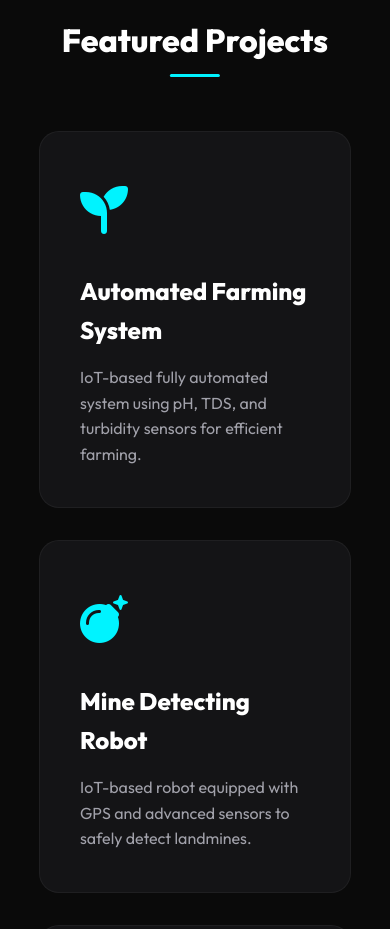
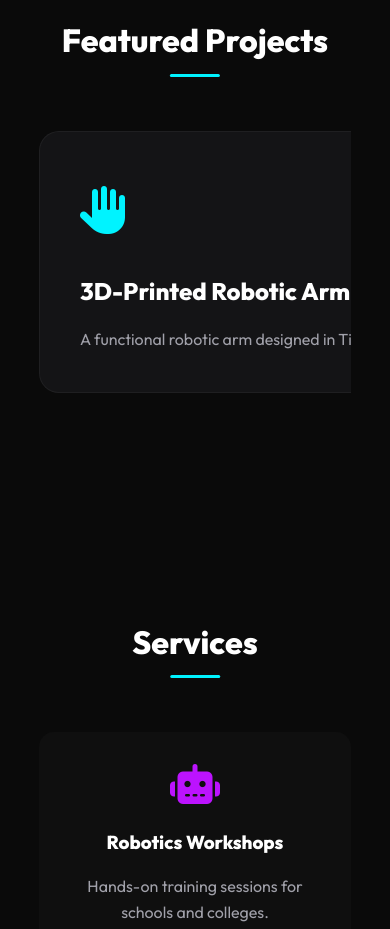
Before and after one commit to Muhammadkaif88/MUHAMMEDKAIF-V-PERSONAL-PORTFOLIO, a website built with Vite: page index.html in a window 390 px wide. Shown: the part 3780-4709 px from the top of the page. Built offline with nearby package versions, Linux system fonts and the light colour scheme.

Commit message:
Implement horizontal scrolling project carousel

```diff
--- a/index.html
+++ b/index.html
@@ -126,6 +126,21 @@
       <h2 class="section-title">Featured Projects</h2>
       <div class="projects-grid">
         <div class="project-card">
+          <div class="project-icon"><i class="fas fa-hand-paper"></i></div>
+          <h3>3D-Printed Robotic Arm</h3>
+          <p>A functional robotic arm designed in TinkerCAD and controlled via Arduino.</p>
+        </div>
+        <div class="project-card">
+          <div class="project-icon"><i class="fas fa-hamburger"></i></div>
+          <h3>Food Serving Robot</h3>
+          <p>Autonomous robot designed for schools and cake shops to serve items.</p>
+        </div>
+        <div class="project-card">
+          <div class="project-icon"><i class="fas fa-shield-alt"></i></div>
+          <h3>School Bus Security</h3>
+          <p>IoT-based security system to ensure student safety in transit.</p>
+        </div>
+        <div class="project-card">
           <div class="project-icon"><i class="fas fa-seedling"></i></div>
           <h3>Automated Farming System</h3>
           <p>IoT-based fully automated system using pH, TDS, and turbidity sensors for efficient farming.</p>
--- a/src/style.css
+++ b/src/style.css
@@ -379,12 +379,34 @@ section {
 
 /* Projects Section */
 .projects-grid {
-  display: grid;
-  grid-template-columns: repeat(auto-fit, minmax(300px, 1fr));
+  display: flex;
+  overflow-x: auto;
   gap: 2rem;
+  padding-bottom: 2rem;
+  scroll-snap-type: x mandatory;
+  padding-left: 2rem;
+  padding-right: 2rem;
+}
+
+.projects-grid::-webkit-scrollbar {
+  height: 8px;
+}
+
+.projects-grid::-webkit-scrollbar-track {
+  background: var(--bg-secondary);
+  border-radius: 10px;
+}
+
+.projects-grid::-webkit-scrollbar-thumb {
+  background: var(--primary-color);
+  border-radius: 10px;
 }
 
 .project-card {
+  min-width: 320px;
+  flex: 0 0 auto;
+  scroll-snap-align: start;
+
   background: var(--bg-card);
   padding: 2.5rem;
   border-radius: 20px;
```
